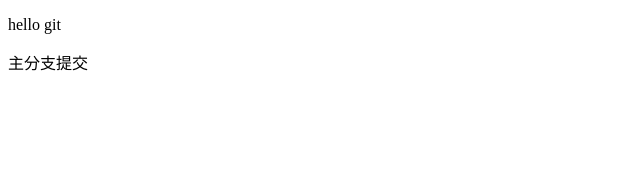
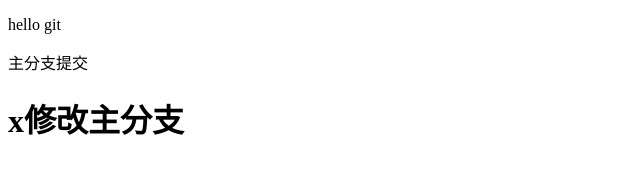
Before and after one commit to YLyaolei/xiaocx, a plain HTML site: page public/index.html in a window 1280 px wide. Shown: the whole page, without its empty margins (0-640 px from the left). Drawn offline with Linux system fonts and the light colour scheme.

Commit message:
修改主分支

```diff
--- a/public/index.html
+++ b/public/index.html
@@ -10,5 +10,6 @@
   <p>
     主分支提交
   </p>
+  <h1>x修改主分支</h1>
 </body>
 </html>
```
